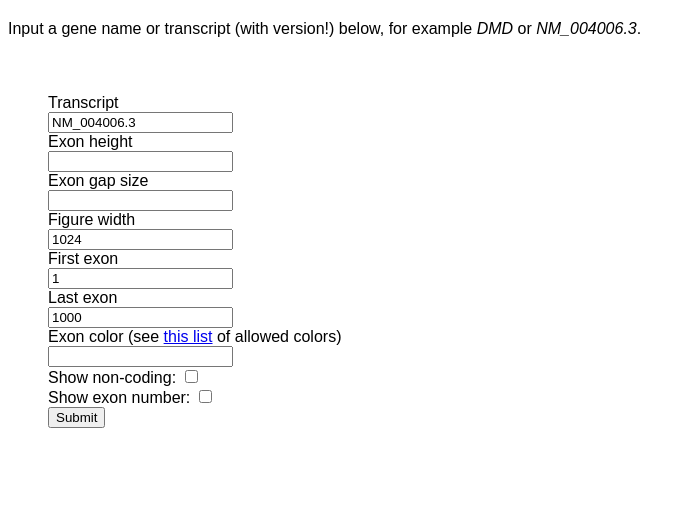
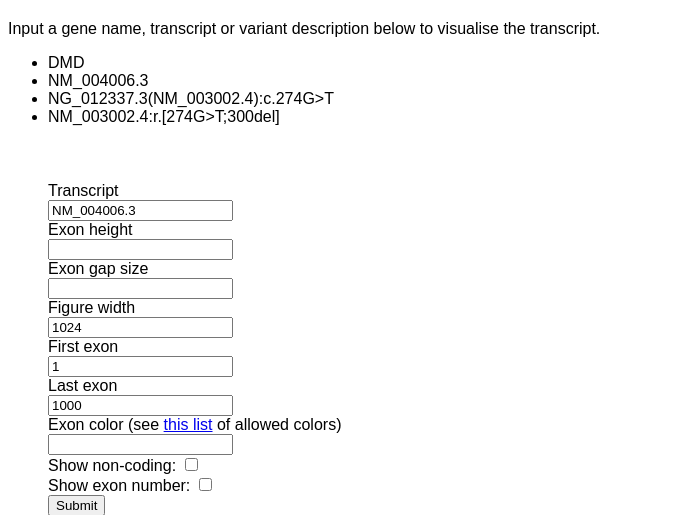
Before and after one commit to Redmar-van-den-Berg/exonviz-web, a Flask app: page / in a window 1280 px wide. Shown: the part 48-563 px from the top of the page, without its empty margins (0-694 px from the left). Run offline with Flask 3, Linux system fonts and the light colour scheme.

Commit message:
Add more extensive example inputs

```diff
--- a/src/exonviz_web/templates/index.html
+++ b/src/exonviz_web/templates/index.html
@@ -5,7 +5,14 @@
 {% endblock %}
 
 {% block content %}
-  <p>Input a gene name or transcript (with version!) below, for example <em>DMD</em> or <em>NM_004006.3</em>.</p>
+  <p>Input a gene name, transcript or variant description below to visualise the transcript.
+    <ul>
+      <li>DMD</li>
+      <li>NM_004006.3</li>
+      <li>NG_012337.3(NM_003002.4):c.274G>T</li>
+      <li>NM_003002.4:r.[274G>T;300del]</li>
+    </ul>
+  </p>
   <div class="float-container">
     <div class="sidebar">
       <form method="POST">
```
